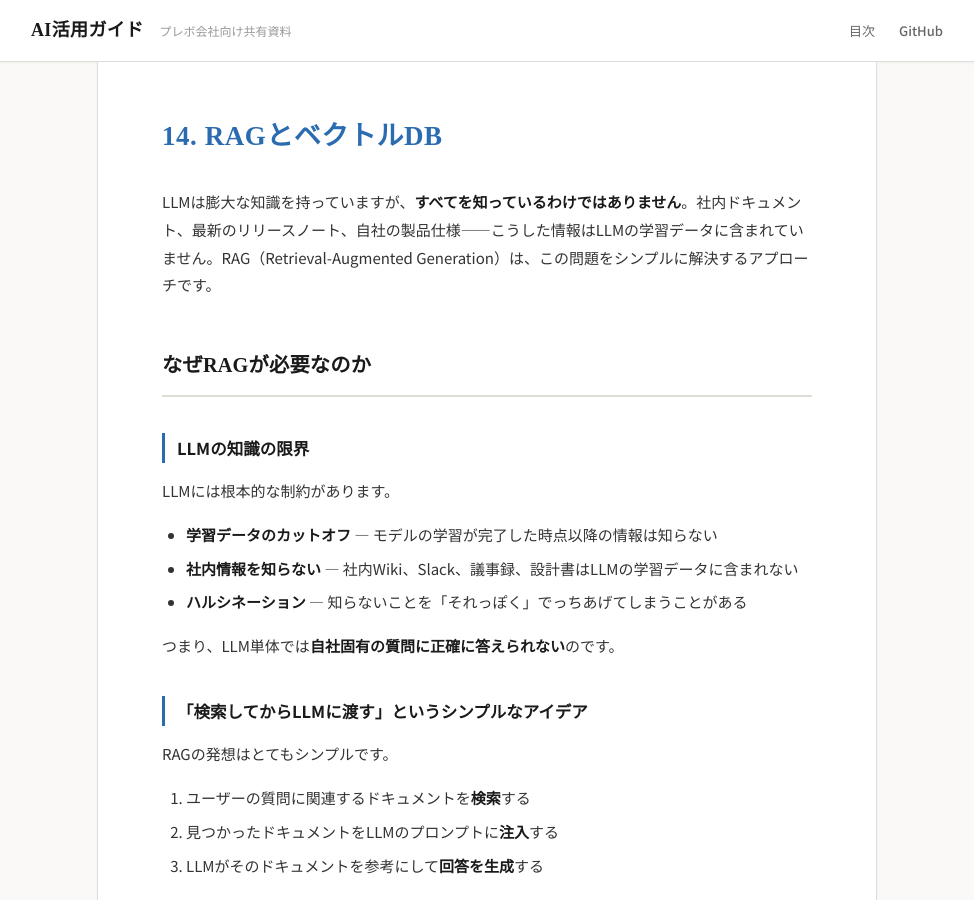
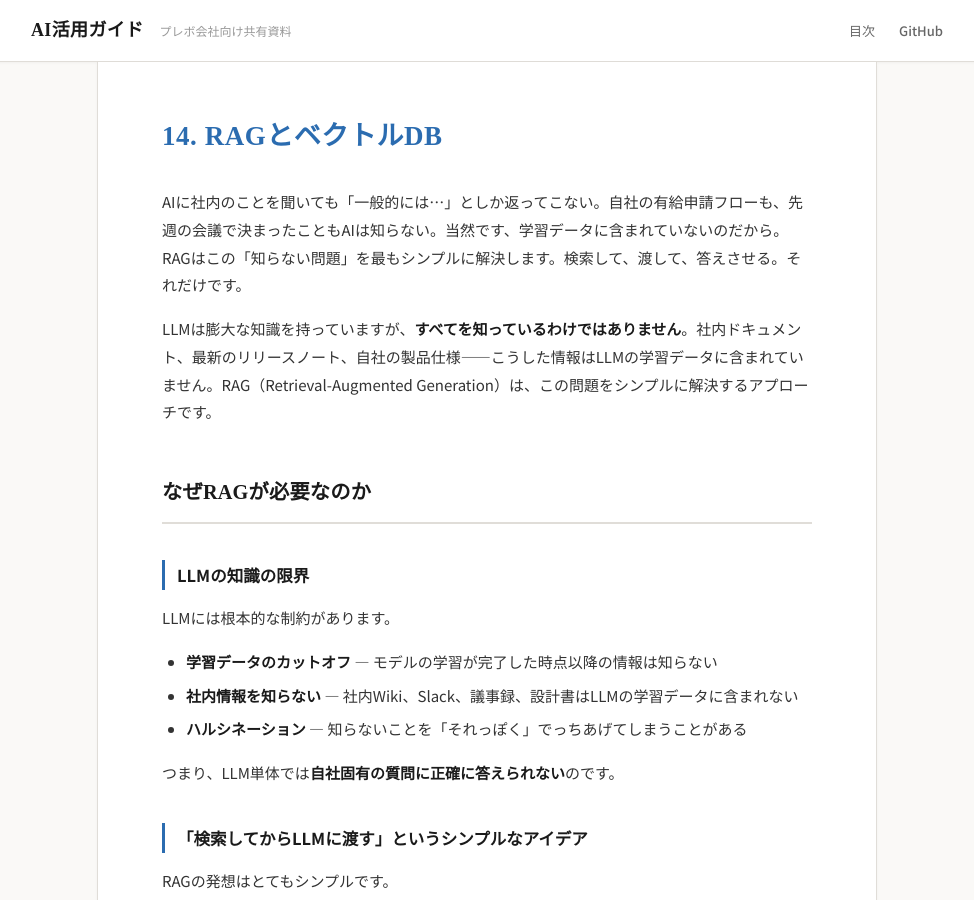
Before and after one commit to kuruusuniku/sharing, a Jekyll site: the page built from 14-rag.md, in a window 1280 px wide and 900 px high. Shown: the whole window, without its empty margins (153-1127 px from the left). Built offline with Jekyll 4.4.1, drawn with Linux system fonts in a browser that asks for light colours.

Commit message:
14章: 共感導入追加

```diff
--- a/14-rag.md
+++ b/14-rag.md
@@ -4,6 +4,8 @@ title: RAGとベクトルDB
 ---
 
 # 14. RAGとベクトルDB
+
+AIに社内のことを聞いても「一般的には...」としか返ってこない。自社の有給申請フローも、先週の会議で決まったこともAIは知らない。当然です、学習データに含まれていないのだから。RAGはこの「知らない問題」を最もシンプルに解決します。検索して、渡して、答えさせる。それだけです。
 
 LLMは膨大な知識を持っていますが、**すべてを知っているわけではありません**。社内ドキュメント、最新のリリースノート、自社の製品仕様——こうした情報はLLMの学習データに含まれていません。RAG（Retrieval-Augmented Generation）は、この問題をシンプルに解決するアプローチです。
 
```
